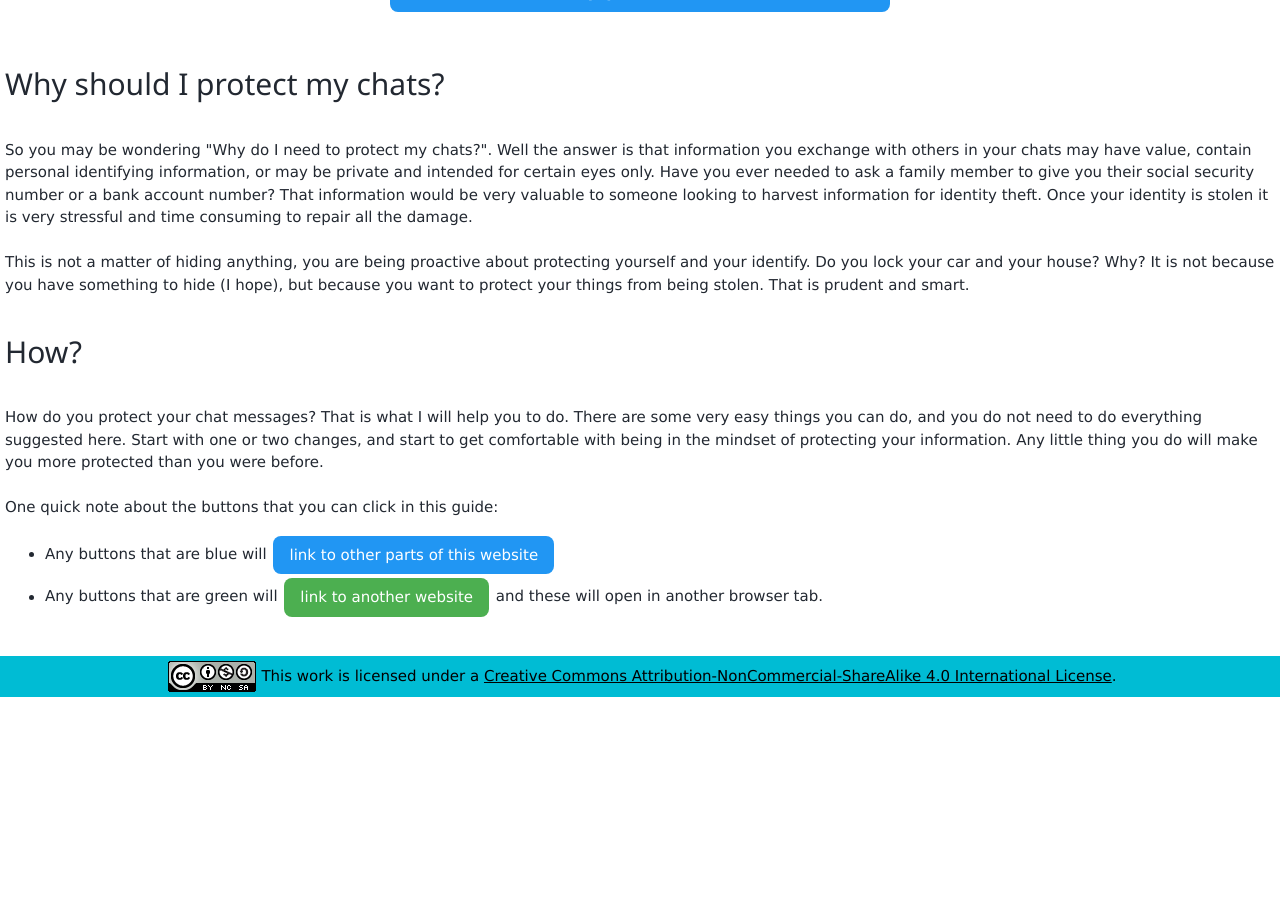
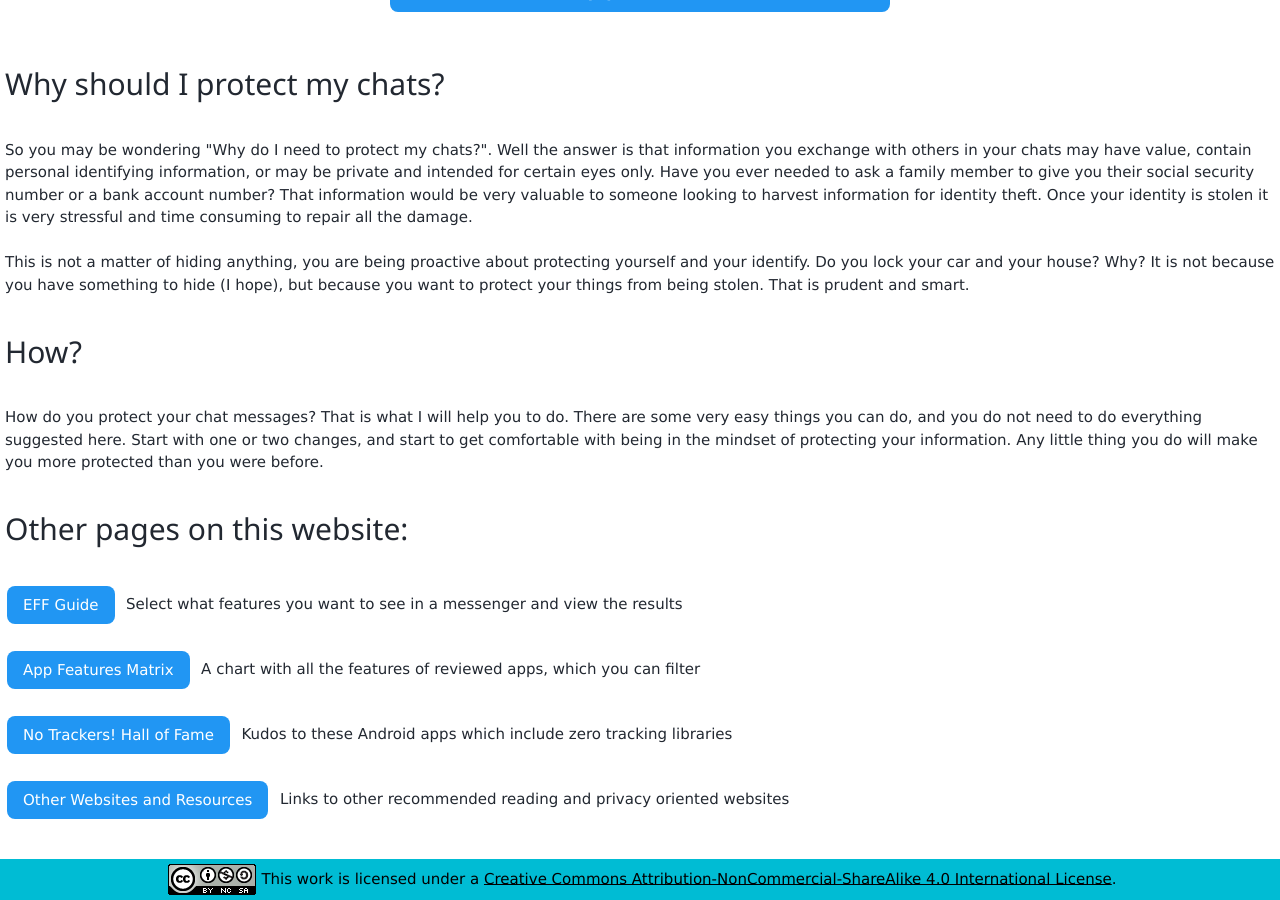
Before and after one commit to Perelandra0x309/secure-im, a Jekyll site: the page built from index.md, in a window 1280 px wide and 900 px high, scrolled down 733 px. Built offline with Jekyll 4.4.1, drawn with Linux system fonts in a browser that asks for light colours; before the commit the page ends 1430 px from its top, so only the background shows below that.

Commit message:
Fix buttons on mobile devices, remove website stats tracking, update index page menu.

```diff
--- a/_config.yml
+++ b/_config.yml
@@ -16,5 +16,5 @@
 baseurl                  : # the subpath of your site, e.g. "/blog"
 repository               : Perelandra0x309/secure-im # GitHub username/repo-name
 include: ['_pages']
-class_button_internal: 'class="w3-btn w3-blue w3-round-large"'
+class_button_internal: 'class="w3-blue w3-round-large " style="border:none;display:inline-block;padding:8px 16px;vertical-align:middle;overflow:hidden;text-decoration:none;color:inherit;background-color:inherit;text-align:center;cursor:pointer;"'
 class_button_external: 'class="w3-btn w3-green w3-round-large"'
--- a/index.md
+++ b/index.md
@@ -6,7 +6,7 @@
 <center><h1>Welcome!</h1></center>
 <p>This site began as a project to document my research into secure instant messaging applications which started in 2018.  I hope you find these reviews and notes useful if you are also searching.</p>
 <center>
-<p><h2><a href="/favorites.html" {{ site.class_button_internal }}>Instant messaging apps I recommend</a></h2></p>
+<div><h2><a href="/favorites.html" {{ site.class_button_internal }}>Instant messaging apps I recommend</a></h2></div>
 <p><h2><a href="{% link videochat.md %}" {{ site.class_button_internal }}>Video chat options in these times of social distancing</a></h2></p>
 </center>
 
@@ -26,8 +26,12 @@
 <br>
 How do you protect your chat messages?  That is what I will help you to do.  There are some very easy things you can do, and you do not need to do everything suggested here.  Start with one or two changes, and start to get comfortable with being in the mindset of protecting your information.  Any little thing you do will make you more protected than you were before.<br>
 <br>
-One quick note about the buttons that you can click in this guide:
-<ul>
-<li>Any buttons that are blue will <a {{ site.class_button_internal }}>link to other parts of this website</a></li>
-<li>Any buttons that are green will <a {{ site.class_button_external }}>link to another website</a> and these will open in another browser tab.</li>
-</ul>
+<h2>Other pages on this website:</h2>
+<br>
+<a href="{% link _pages/effguide.md %}" {{ site.class_button_internal }}>EFF Guide</a>&nbsp;&nbsp;Select what features you want to see in a messenger and view the results<br>
+<br>
+<a href="{% link _pages/featuresmatrix.md %}" {{ site.class_button_internal }}>App Features Matrix</a>&nbsp;&nbsp;A chart with all the features of reviewed apps, which you can filter<br>
+<br>
+<a href="{% link _pages/notrackers.md %}" {{ site.class_button_internal }}>No Trackers! Hall of Fame</a>&nbsp;&nbsp;Kudos to these Android apps which include zero tracking libraries<br>
+<br>
+<a href="{% link otherwebsites.md %}" {{ site.class_button_internal }}>Other Websites and Resources</a>&nbsp;&nbsp;Links to other recommended reading and privacy oriented websites<br>
```
Also changed, not shown: _includes/footer.html (+0 -18 lines), about.md (+0 -12 lines).
